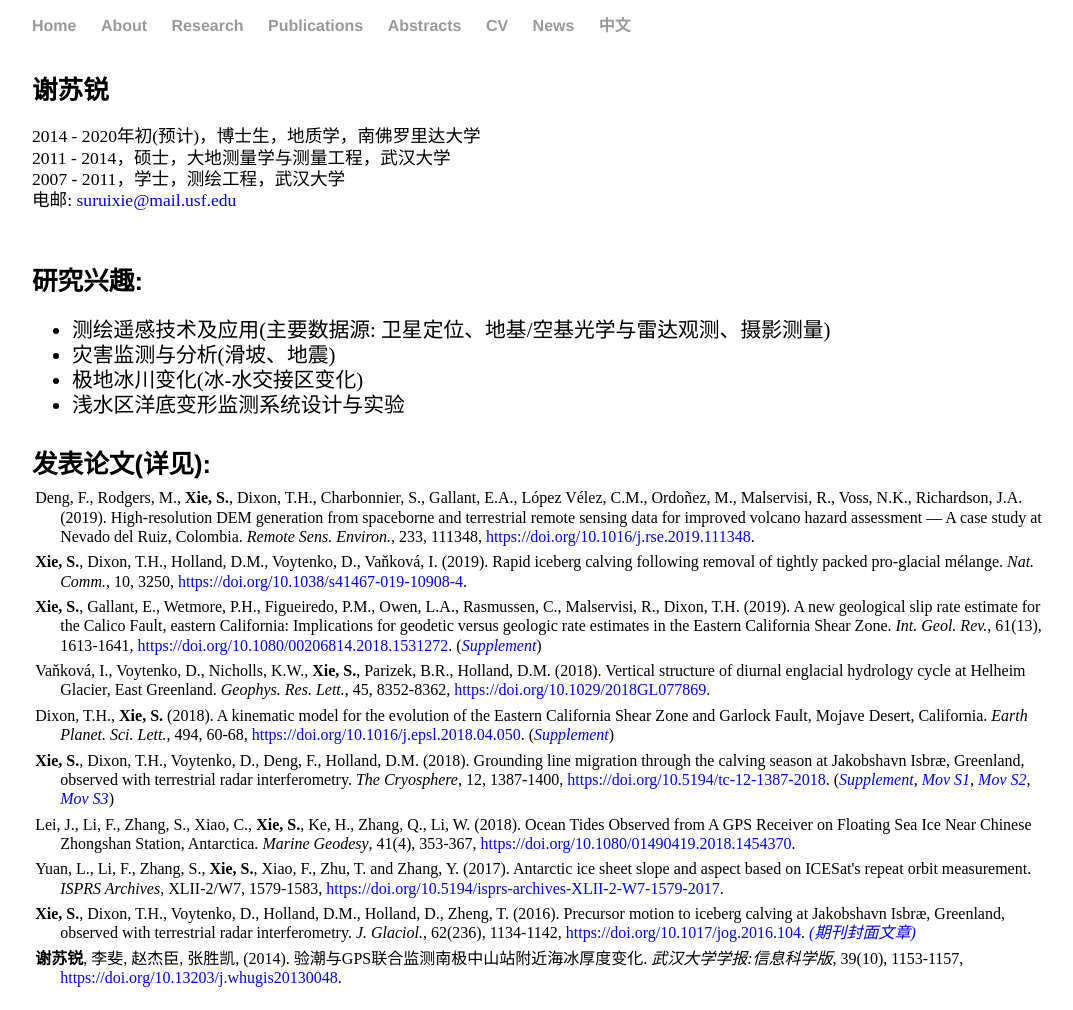
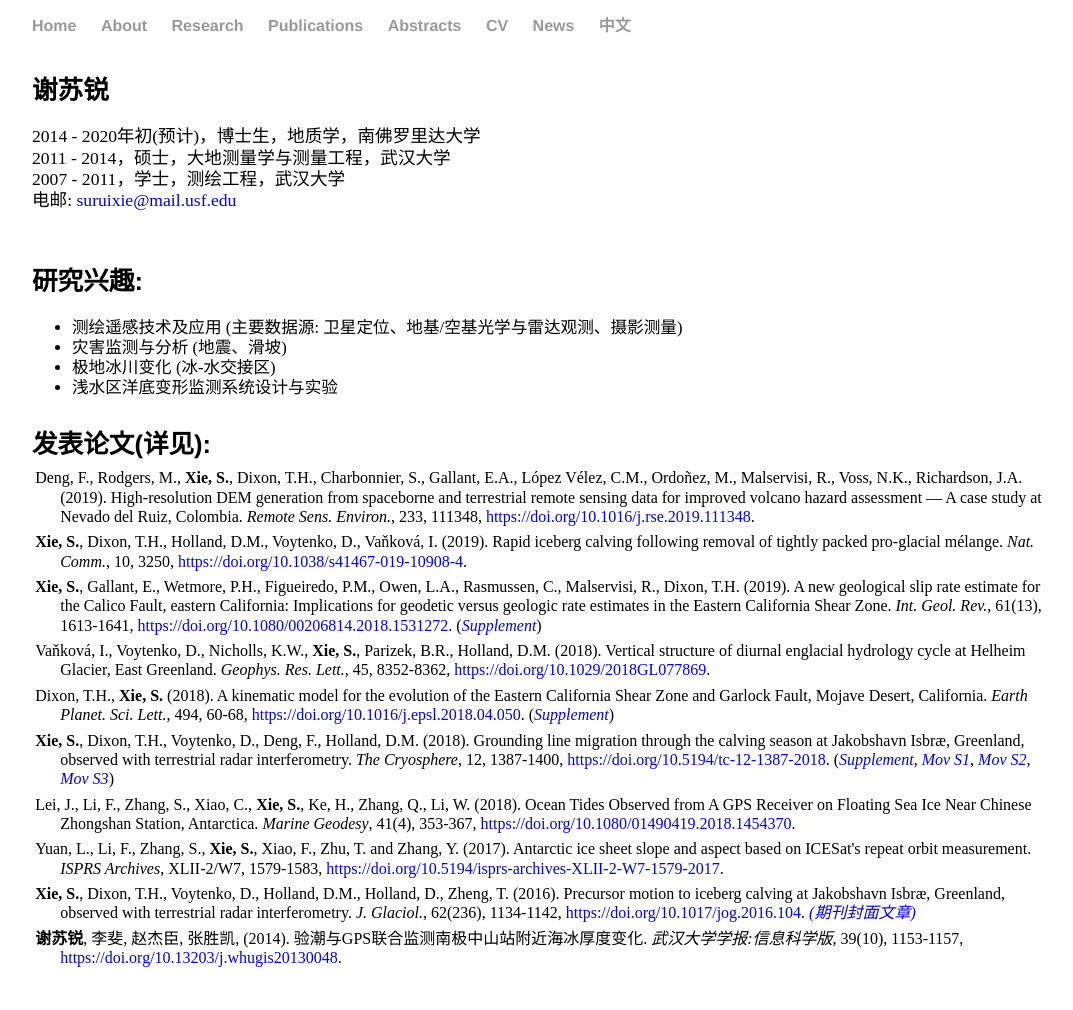
Before and after one commit to suruixie/suruixie.github.io, a Jekyll site: the page built from Chinese/index.html, in a window 1280 px wide. Shown: the whole page, without its empty margins (96-1169 px from the left). Built offline with Jekyll 4.4.1, drawn with Linux system fonts in a browser that asks for light colours; a style sheet for code colours, icons or effects is not loaded.

Commit message:
Update index.html

```diff
--- a/Chinese/index.html
+++ b/Chinese/index.html
@@ -16,10 +16,10 @@ title: 苏锐的中文页面
 	</div>
 	    <h4 style="margin-top:6em;margin-bottom:0.2em;">研究兴趣: </h4>
 	    <ul class="research_list">
-		    <li style="line-height:120%; font-size:1.0em; color:#000000;">测绘遥感技术及应用(主要数据源: 卫星定位、地基/空基光学与雷达观测、摄影测量)</a></li>
-		    <li style="line-height:120%; font-size:1.0em; color:#000000;">灾害监测与分析(滑坡、地震)</a></li>
-		    <li style="line-height:120%; font-size:1.0em; color:#000000;">极地冰川变化(冰-水交接区变化)</a></li>
-		    <li style="line-height:120%; font-size:1.0em; color:#000000;">浅水区洋底变形监测系统设计与实验</a></li>
+		    <li style="line-height:120%; font-size:0.8em; color:#000000;">测绘遥感技术及应用 (主要数据源: 卫星定位、地基/空基光学与雷达观测、摄影测量)</a></li>
+		    <li style="line-height:120%; font-size:0.8em; color:#000000;">灾害监测与分析 (地震、滑坡)</a></li>
+		    <li style="line-height:120%; font-size:0.8em; color:#000000;">极地冰川变化 (冰-水交接区)</a></li>
+		    <li style="line-height:120%; font-size:0.8em; color:#000000;">浅水区洋底变形监测系统设计与实验</a></li>
 	    </ul>
 	<div class="sideText">
 		<h4 style="margin-top:1em;margin-bottom:0.2em;">发表论文(详见<a  href="https://scholar.google.com/citations?hl=en&user=kF4StsMAAAAJ&view_op=list_works" style="color:#0000FF;"><i class="ai ai-google-scholar ai-2x"></i></a>): </h4>
```
